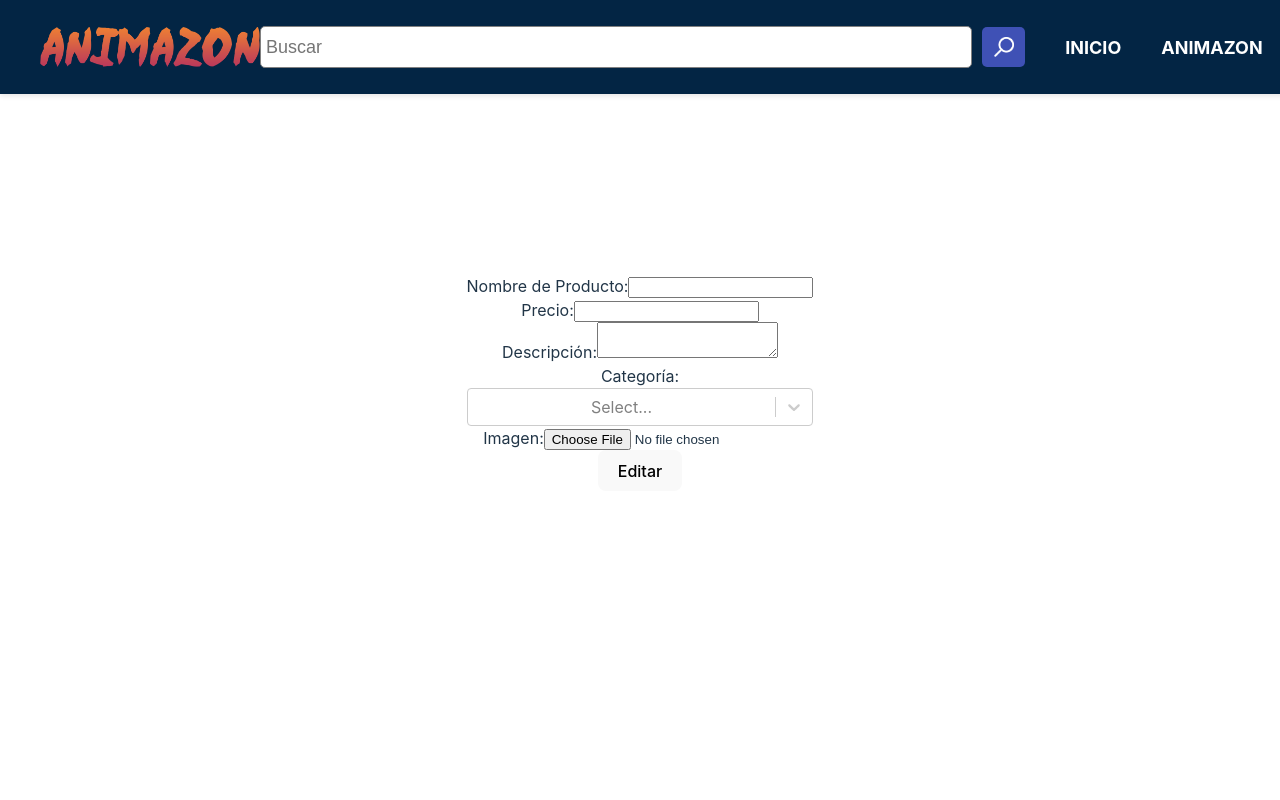
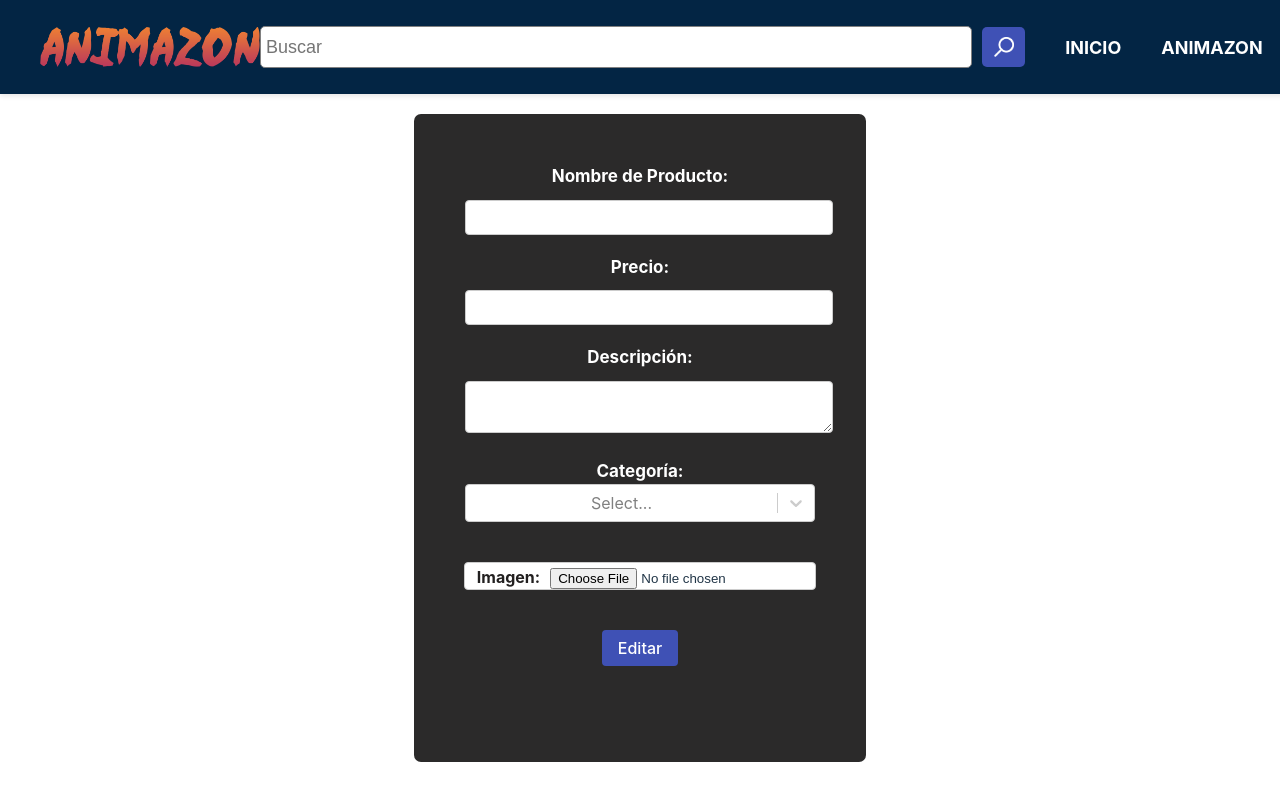
Before and after one commit to GuilleSoler87/ecommerce_frontend, a React (Vite) app: page /updateProduct/1 in a window 1280 px wide. Built offline with nearby package versions, Linux system fonts and the light colour scheme; no server answers.

Commit message:
styles for edit product, cart & profile

```diff
--- a/src/_colors.scss
+++ b/src/_colors.scss
@@ -2,4 +2,5 @@ $darkblue:#032544;
 $bluebutton:#3f51b5;
 $orangeneral:#eb7c36;
 $deletered:#af1919;
-$deletered2:#e11010
+$deletered2:#e11010;
+$grayadmin:#2b2a2a
--- a/src/components/Cart/Cart.jsx
+++ b/src/components/Cart/Cart.jsx
@@ -61,7 +61,7 @@ const Cart = () => {
               return (
                 <Card
                   key={`${product.id}-${index}`}
-                  style={{ width: 300 }}
+                  style={{ width: 250 }}
                   cover={<img alt={product.name} src={"http://localhost:8080/" + product.image} />}
                   actions={[
                     <Counter initialValue={1} incrementBy={1} />,
--- a/src/components/Cart/Cart.scss
+++ b/src/components/Cart/Cart.scss
@@ -8,7 +8,11 @@
   margin-bottom: 120px;
 
   .cart_container {
-    width: 1000px;
+    display: flex;
+    flex-direction: column;
+    align-items: center;
+    justify-content: center;
+    margin: auto;
 
     .cart-content {
       display: flex;
--- a/src/components/Products/AddProduct/AddProduct.scss
+++ b/src/components/Products/AddProduct/AddProduct.scss
@@ -2,7 +2,7 @@
 
 .form-container-addp {
   width: 100%;
-  background-color: #2b2a2a;
+  background-color: $grayadmin;
   display: flex;
   flex-direction: column;
   align-items: center;
--- a/src/components/Products/EditProduct/EditProduct.jsx
+++ b/src/components/Products/EditProduct/EditProduct.jsx
@@ -3,6 +3,8 @@ import { useNavigate, useParams } from "react-router-dom";
 import { ProductContext } from "../../../context/contextProd/ProductState";
 import { CategoryContext } from "../../../context/categoryContext/CategoryState";
 import Select from "react-select";
+import { notification } from "antd";
+import "./EditProduct.scss";
 
 const EditProduct = () => {
   const { product, getProductId, updateProductId } = useContext(ProductContext);
@@ -28,6 +30,14 @@ const EditProduct = () => {
     }
   }, [product]);
 
+  useEffect(() => {
+    if (message) {
+      notification.success({
+        message: "Producto actualizado con éxito",
+      });
+    }
+  }, [message]);
+
   const options = [
     { value: 1, label: "Funkos" },
     { value: 2, label: "One Piece" },
@@ -47,7 +57,7 @@ const EditProduct = () => {
 
     updateProductId(id, formData)
       .then((res) => {
-        setMessage("Producto actualizado exitosamente");
+        setMessage("Producto actualizado exitosamente!");
         setTimeout(() => {
           navigate("/products");
         }, 1000);
@@ -66,44 +76,46 @@ const EditProduct = () => {
   };
 
   return (
-    <form onSubmit={handleSubmit}>
     <div>
-        <label>
-          Nombre de Producto:
+      <h2>Editar producto</h2>
+      <form className="form-container" onSubmit={handleSubmit}>
+        <div className="form-group">
+          <label htmlFor="name">Nombre de Producto:</label>
           <input
             type="text"
+            id="name"
+            className="form-input"
             onChange={(e) => setName(e.target.value)}
             value={name || ""}
             name="name"
           />
-        </label>
         </div>
-      <div>
-        <label>
-          Precio:
+        <div className="form-group">
+          <label htmlFor="price">Precio:</label>
           <input
             type="number"
+            id="price"
+            className="form-input"
             onChange={(e) => setPrice(e.target.value)}
             value={price || ""}
             name="price"
           />
-        </label>
         </div>
-      <div>
-        <label>
-          Descripción:
+        <div className="form-group">
+          <label htmlFor="description">Descripción:</label>
           <textarea
-            type="text"
+            id="description"
+            className="form-input"
             onChange={(e) => setDescription(e.target.value)}
             value={description || ""}
             name="description"
           ></textarea>
-        </label>
         </div>
-      <div>
-        <label>
-          Categoría:
+        <div className="form-group">
+          <label htmlFor="categoryId">Categoría:</label>
           <Select
+            id="categoryId"
+            className="form-select"
             isMulti
             name="categoryId"
             options={options}
@@ -112,22 +124,23 @@ const EditProduct = () => {
             )}
             onChange={handleChange}
           />
-        </label>
         </div>
-      <div>
-        <label>
-          Imagen:
+        <div className="form-group2">
+          <label htmlFor="imageProduct">Imagen:</label>
           <input
             type="file"
+            id="imageProduct"
+            className="form-file"
             name="imageProduct"
             accept=".jpg,.png,.jpeg"
             onChange={handleImageChange}
           />
-        </label>
         </div>
-      <button type="submit">Editar</button>
-      <h1>{message}</h1>
+        <button type="submit" className="form-button">Editar</button>
+        <h1 className="form-message">{message}</h1>
       </form>
+    </div>
   );
 };
+
 export default EditProduct;
--- a/src/components/Products/EditProduct/EditProduct.scss
+++ b/src/components/Products/EditProduct/EditProduct.scss
@@ -1 +1,93 @@
 @import"../../../colors";
+
+.form-container {
+    display: flex;
+    flex-direction: column;
+    align-items: center;
+    max-width: 400px;
+    margin: 0 auto;
+    background-color: $grayadmin;
+    padding: 50px;
+    border-radius: 7px;
+
+    .form-group {
+      margin-bottom: 20px;
+      width: 350px;
+
+      label {
+        font-weight: bold;
+        font-size: 17px;
+        margin-bottom: 20px;
+        color: #fff;
+      }
+
+      .form-input {
+        margin-top: 10px;
+        width: 100%;
+        padding: 8px;
+        border: 1px solid #ccc;
+        border-radius: 4px;
+        font-size: 15px;
+      }
+
+      .form-select {
+        width: 100%;
+      }
+
+      .form-file {
+        margin-top: 5px;
+      }
+    }
+    .form-group2 {
+        margin-top: 20px;
+        margin-bottom: 40px;
+        width: 350px;
+        border: 1px solid #ccc;
+        border-radius: 4px;
+        background-color: #fff;
+
+
+        label {
+          font-weight: bold;
+          margin-right: 10px;
+          color: #222020
+        }
+
+        .form-input {
+          width: 100%;
+          padding: 8px;
+          border: 1px solid #ccc;
+          border-radius: 4px;
+          color: #000000
+        }
+
+        .form-select {
+          width: 100%;
+        }
+
+        .form-file {
+          margin-top: 5px;
+        }
+      }
+
+    .form-button {
+      padding: 8px 16px;
+      background-color: $bluebutton;
+      color: #fff;
+      border: none;
+      border-radius: 4px;
+      margin-bottom: -30px;
+      cursor: pointer;
+
+      &:hover {
+        background-color: #eb7c36;
+      }
+    }
+
+    .form-message {
+      margin-top: 65px;
+      font-size: 16px;
+      text-align: center;
+      color:#ccc
+    }
+  }
--- a/src/components/Products/Products.jsx
+++ b/src/components/Products/Products.jsx
@@ -34,7 +34,7 @@ const Products = () => {
           {products.map((product) => (
             <div key={product.id}>
               <Card
-                style={{ width: 400 }}
+                style={{ width: 300 }}
                 cover={<img alt={product.name} src={"http://localhost:8080/" + product.image} />}
                 actions={[
                   <button className="button_chars_prod"><Link to={'/' + product.id}><span>Ver detalle</span></Link></button>,
--- a/src/components/Products/Products.scss
+++ b/src/components/Products/Products.scss
@@ -33,7 +33,7 @@
         display: inline-flex;
         align-items: center;
         justify-content: center;
-        margin-left: 130px;
+        margin-left: 65px;
         padding: 5px;
         border: none;
         background-color: $bluebutton;
@@ -51,7 +51,7 @@
       }
 
       .button_chars_prod {
-        width: 320px;
+        width: 200px;
         display: inline-block;
         padding: 5px 10px;
         border: none;
--- /dev/null
+++ b/src/components/Profile/Profile.scss
@@ -0,0 +1,18 @@
+@import "../../colors";
+
+.main_profile {
+    margin-top: 200px;
+    margin-bottom: 150px;
+
+    .ant-card {
+      margin-bottom: 20px;
+    }
+
+    h2 {
+      margin-bottom: 10px;
+    }
+
+    .ant-collapse {
+      margin-bottom: 20px;
+    }
+  }
--- a/src/context/OrderContext/OrderState.jsx
+++ b/src/context/OrderContext/OrderState.jsx
@@ -6,15 +6,20 @@ const API_URL = "http://localhost:8080";
 export const OrdersContext = createContext();
 
 export const OrdersProvider = ({ children }) => {
-  const createOrder = async (order) => {
+  const createOrder = async () => {
 
     const token = JSON.parse(localStorage.getItem("token"));
+    const cart = JSON.parse(localStorage.getItem("cart"));
+
+    //BUCLE PARA SACAR LOS ID
+    const productIds = cart.map(product => product.id);
+    console.log(productIds)
 
     //BUCLE PARA SACAR LOS ID
     try {
       await axios.post(
         API_URL + "/orders/createOrder",
-        { productIds: order },
+        { productIds },
         {
           headers: {
             authorization: token,
```
Also changed, not shown: src/components/Profile/Profile.jsx (+39 -19 lines). Lines whose indentation alone changed are shown as unchanged.
